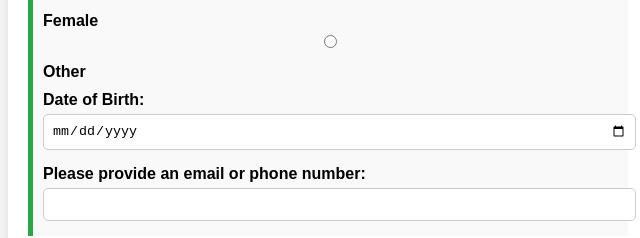
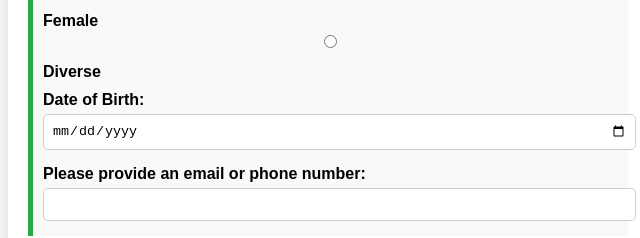
Before and after one commit to s8labo/PharmAssist-Form, a plain HTML site: page index.html in a window 1280 px wide. Shown: the part 348-586 px from the top of the page, 312-952 px from the left. Drawn offline with Linux system fonts and the light colour scheme.

Commit message:
Update index.html

```diff
--- a/index.html
+++ b/index.html
@@ -25,7 +25,7 @@
                 <label for="female">Female</label>
 
                 <input type="radio" id="other" name="gender" value="other">
-                <label for="other">Other</label>
+                <label for="other">Diverse</label>
 
                 <label for="dob">Date of Birth:</label>
                 <input type="date" id="dob" name="dob">
```
